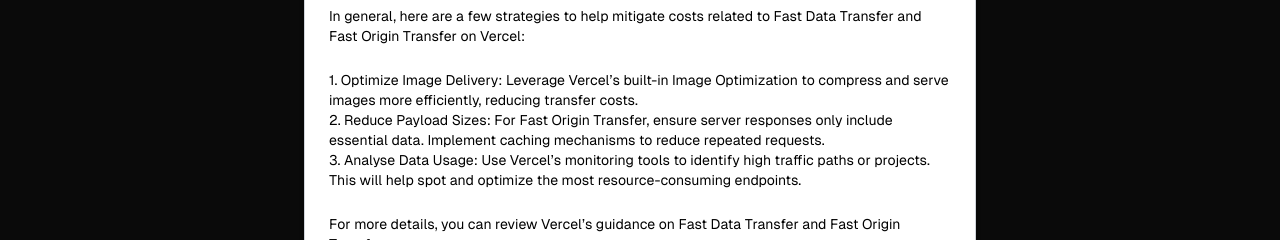
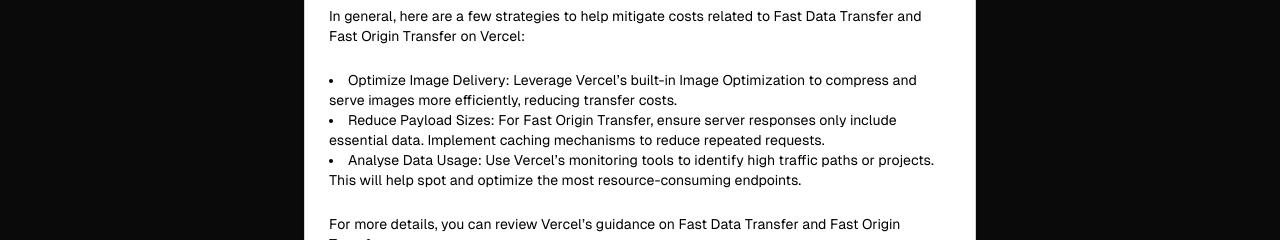
Before and after one commit to SirGejsi/nextjs-boilerplate, a Next.js app: page /questions/question6 in a window 1280 px wide. Shown: the part 463-703 px from the top of the page. Built offline with nearby package versions, Linux system fonts and the light colour scheme.

Commit message:
Update page.tsx

```diff
--- a/app/questions/question6/page.tsx
+++ b/app/questions/question6/page.tsx
@@ -43,15 +43,17 @@
             In general, here are a few strategies to help mitigate costs related to Fast Data Transfer and Fast Origin Transfer on Vercel:
           </p>
           <br />
-          <p className="text-sm text-black">
-            1. Optimize Image Delivery: Leverage Vercel’s built-in Image Optimization to compress and serve images more efficiently, reducing transfer costs.
-          </p>
-          <p className="text-sm text-black">
-            2. Reduce Payload Sizes: For Fast Origin Transfer, ensure server responses only include essential data. Implement caching mechanisms to reduce repeated requests.
-          </p>
-          <p className="text-sm text-black">
-            3. Analyse Data Usage: Use Vercel’s monitoring tools to identify high traffic paths or projects. This will help spot and optimize the most resource-consuming endpoints.
-          </p>
+          <ul className="list-disc list-inside">
+            <li className="text-sm text-black">
+              Optimize Image Delivery: Leverage Vercel’s built-in Image Optimization to compress and serve images more efficiently, reducing transfer costs.
+            </li>
+            <li className="text-sm text-black">
+              Reduce Payload Sizes: For Fast Origin Transfer, ensure server responses only include essential data. Implement caching mechanisms to reduce repeated requests.
+            </li>
+            <li className="text-sm text-black">
+              Analyse Data Usage: Use Vercel’s monitoring tools to identify high traffic paths or projects. This will help spot and optimize the most resource-consuming endpoints.
+            </li>
+          </ul>
           <br />
           <p className="text-sm text-black">
             For more details, you can review Vercel’s guidance on Fast Data Transfer and Fast Origin Transfer.
```
